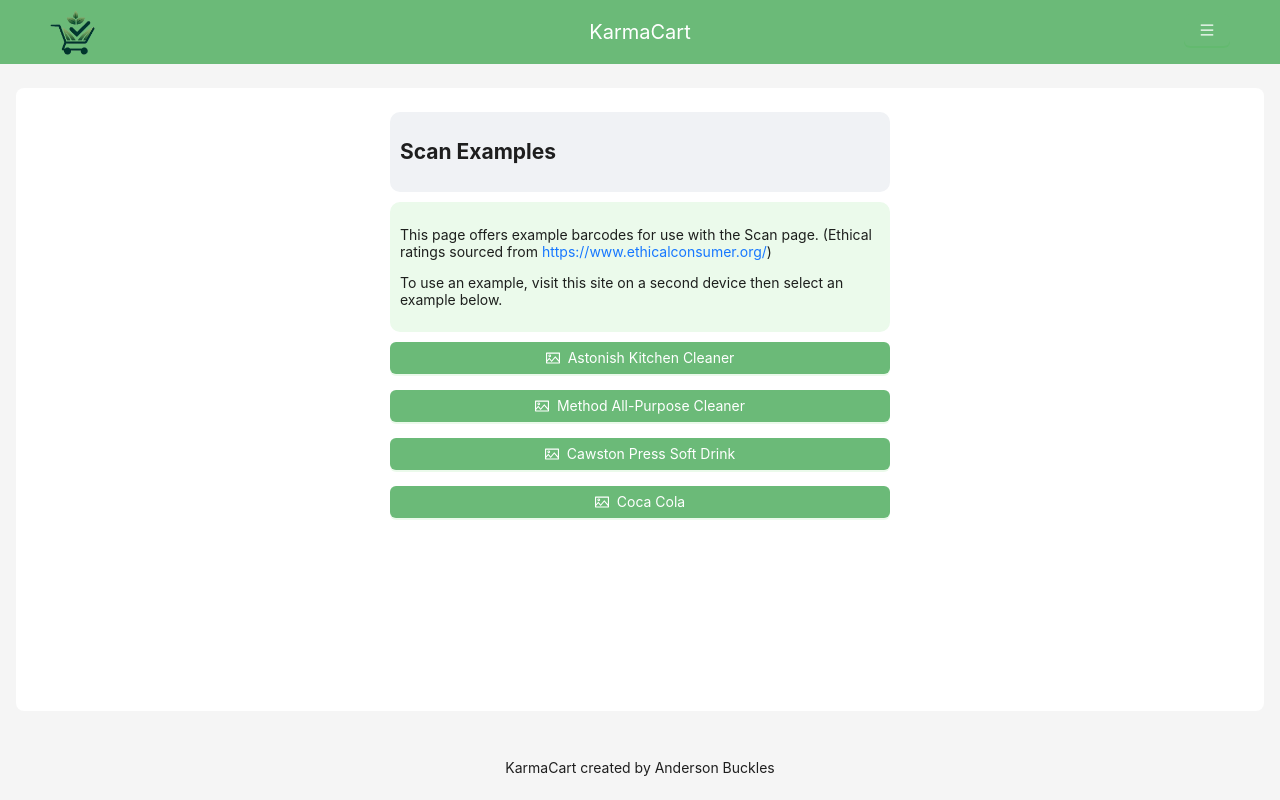
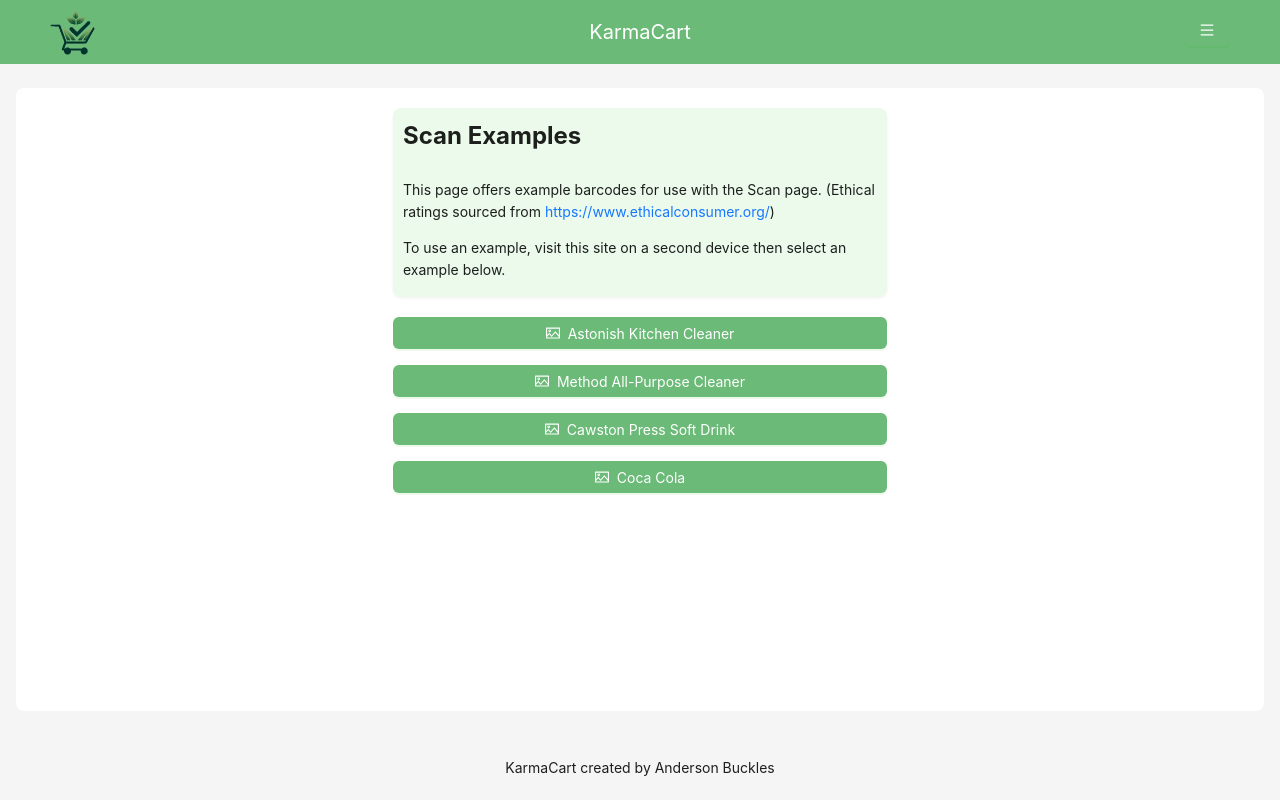
Before and after one commit to KarmaCart/karmacart.ui, a React (Create React App) app: page /scan-examples in a window 1280 px wide. Built offline with nearby package versions, Linux system fonts and the light colour scheme.

Commit message:
Refactor to use ant grid

```diff
--- a/src/pages/ScanExamplesPage.js
+++ b/src/pages/ScanExamplesPage.js
@@ -2,9 +2,19 @@
 import { Layout, theme, Row, Col, List, Button, Card, Modal } from 'antd';
 import { PictureOutlined } from '@ant-design/icons';
 import { SCAN_EXAMPLES_PAGE } from '../App';
+import styled from 'styled-components';
 import '../css/Section.css'
 
 const { Content } = Layout;
+
+const StyledCard = styled(Card)`
+.ant-card-head {
+  padding: 2px 10px;
+  border-bottom: 0;
+  font-size: 24px;
+  font-weight: bold;
+}
+`;
 
 const ScanExamplesPage = ({setSelectedMenuKey}) => {
   const {
@@ -49,21 +59,26 @@
       setIsModalVisible(false);
   };
 
+  const cardBordered = false;
+  const cardBodyStyle = {padding: "2px 10px"};
+  const cardStyle = {backgroundColor: '#ebfaeb'};
+
   return(
     <Content
-      justify='center'
     style={{
       margin: '24px 16px',
-        padding: 24,
+      padding: 20,
       minHeight: 280,
       background: colorBgContainer,
       borderRadius: borderRadiusLG
     }}
     >
-      <Row justify="center">
-        <Col xs={24} sm={18} md={16} lg={12} xl={10}>
-          <div className="section-title"><h2>Scan Examples</h2></div>
-          <div className="subsection">
+      <div>
+        {/* Company Information */}
+        <Row gutter={[16, 16]} justify="center">
+          {/* Scan Examples */}
+          <Col xs={24} lg={10}>
+            <StyledCard title="Scan Examples" bordered={cardBordered} bodyStyle={cardBodyStyle} style={cardStyle}>
               <p>
                 This page offers example barcodes for use with the Scan page.
                 (Ethical ratings sourced from <a href='https://www.ethicalconsumer.org/'>https://www.ethicalconsumer.org/</a>)
@@ -71,8 +86,9 @@
               <p>
                 To use an example, visit this site on a second device then select an example below.
               </p>
-          </div>
+            </StyledCard>
             <List
+              style={{paddingTop: '20px'}}
               grid={{ gutter: 16, column: 1 }}
               dataSource={exampleFiles}
               renderItem={exampleItem => (
@@ -84,7 +100,6 @@
               )}
             />
           </Col>
-      </Row>
 
           <Modal
             title={shownExample.name}
@@ -94,6 +109,8 @@
           >
             <img src={shownExample.imagePath} alt="Example Preview" style={{ width: '100%' }} />
           </Modal>
+        </Row>
+      </div>
     </Content>
   );
 };
```
Lines whose indentation alone changed are shown as unchanged.
